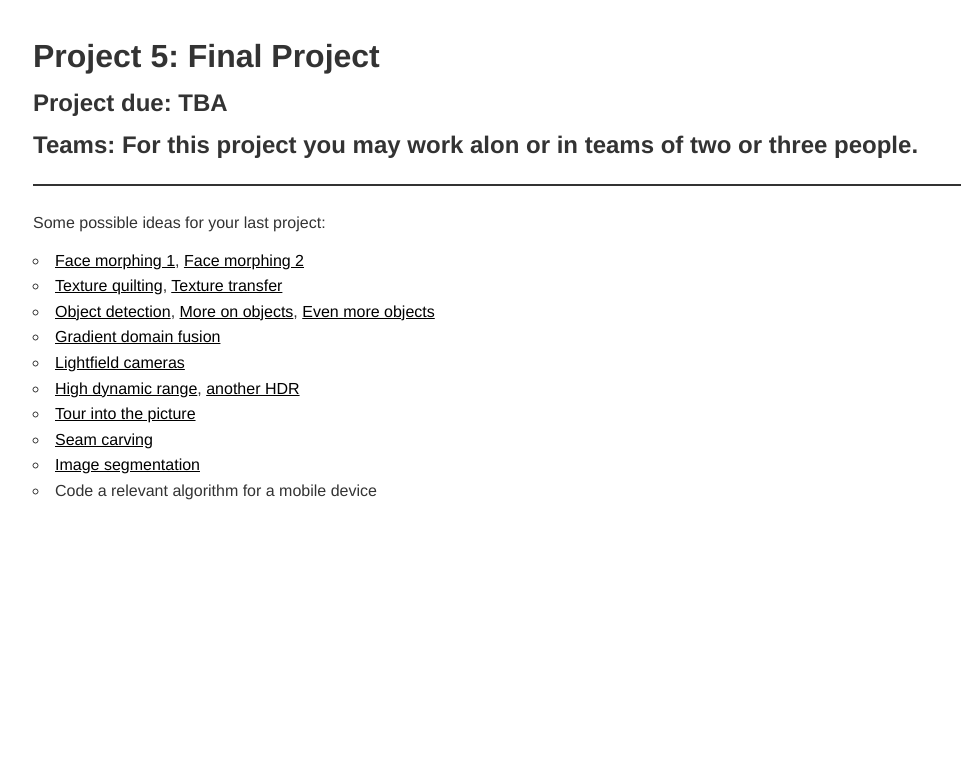
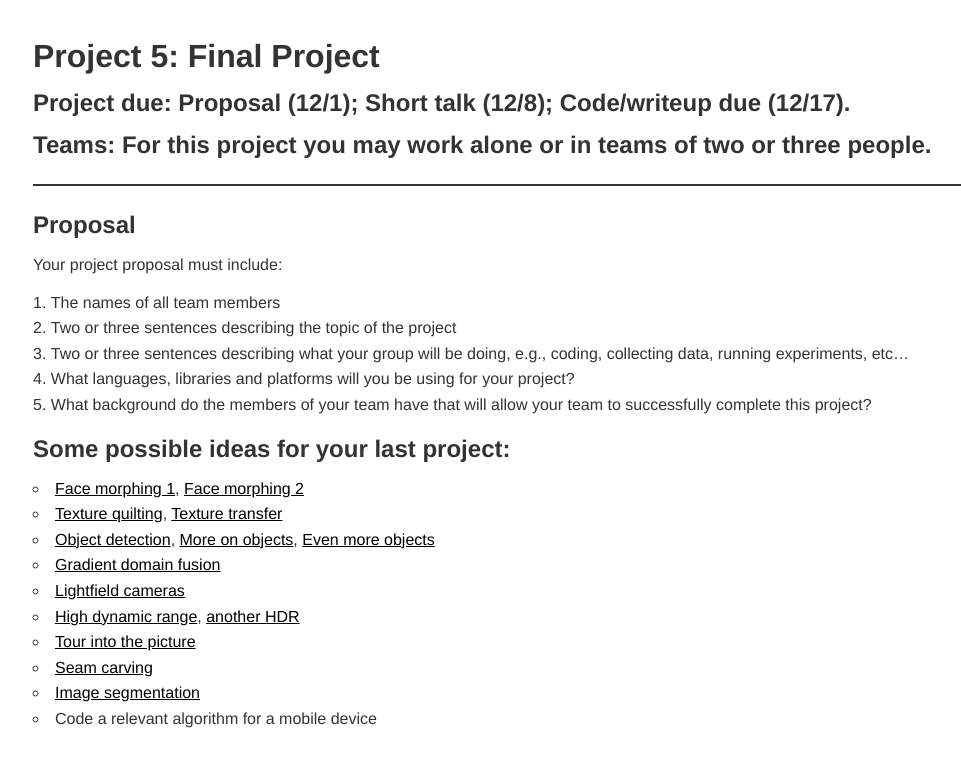
Before and after one commit to jacksonjw12/mbannister.github.io, a Jekyll site: the page built from _teaching/181m-f15/project05.md, in a window 1280 px wide. Shown: the top 767 px of the page, without its empty margins (127-1088 px from the left). Built offline with Jekyll 4.4.1, drawn with Linux system fonts in a browser that asks for light colours.

Commit message:
Proj5 update

```diff
--- a/_teaching/181m-f15/project05.md
+++ b/_teaching/181m-f15/project05.md
@@ -4,13 +4,22 @@ title: "Project 5"
 ---
 # Project 5: Final Project
 
-## Project due: TBA
+## Project due: Proposal (12/1); Short talk (12/8); Code/writeup due (12/17).
 
-## Teams: For this project you may work alon or in teams of two or three people.
+## Teams: For this project you may work alone or in teams of two or three people.
 
 ---
 
-Some possible ideas for your last project:
+## Proposal
+Your project proposal must include:
+
+1. The names of all team members
+2. Two or three sentences describing the topic of the project
+3. Two or three sentences describing what your group will be doing, e.g., coding, collecting data, running experiments, etc...
+4. What languages, libraries and platforms will you be using for your project?
+5. What background do the members of your team have that will allow your team to successfully complete this project?
+
+## Some possible ideas for your last project:
 
 - [Face morphing 1](http://www.ics.uci.edu/~fowlkes/class/cs116/hwk2/index.html), [Face morphing 2](http://inst.eecs.berkeley.edu/~cs194-26/fa14/hw/proj5-morph/index.html)
 - [Texture quilting](http://www.ics.uci.edu/~fowlkes/class/cs116/hwk4/index.html), [Texture transfer](http://cs.brown.edu/courses/cs129/asgn/proj4/)
```
